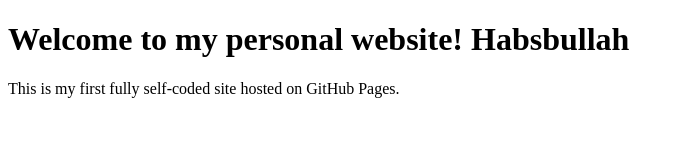
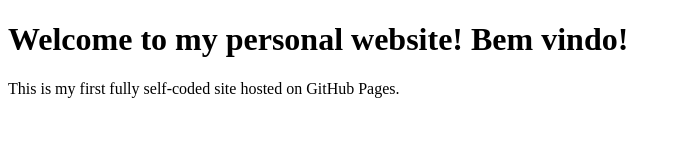
Before and after one commit to yaghofgm/yaghofgm.github.io, a plain HTML site: page index.html in a window 1280 px wide. Shown: the whole page, without its empty margins (0-684 px from the left). Drawn offline with Linux system fonts and the light colour scheme.

Commit message:
fix: correct greeting message in the homepage heading

```diff
--- a/index.html
+++ b/index.html
@@ -5,7 +5,7 @@
     <title>Yagho – Engineer & Maker</title>
 </head>
 <body>
-    <h1>Welcome to my personal website! Habsbullah</h1>
+    <h1>Welcome to my personal website! Bem vindo!</h1>
     <p>This is my first fully self-coded site hosted on GitHub Pages.</p>
 </body>
 </html>
```
